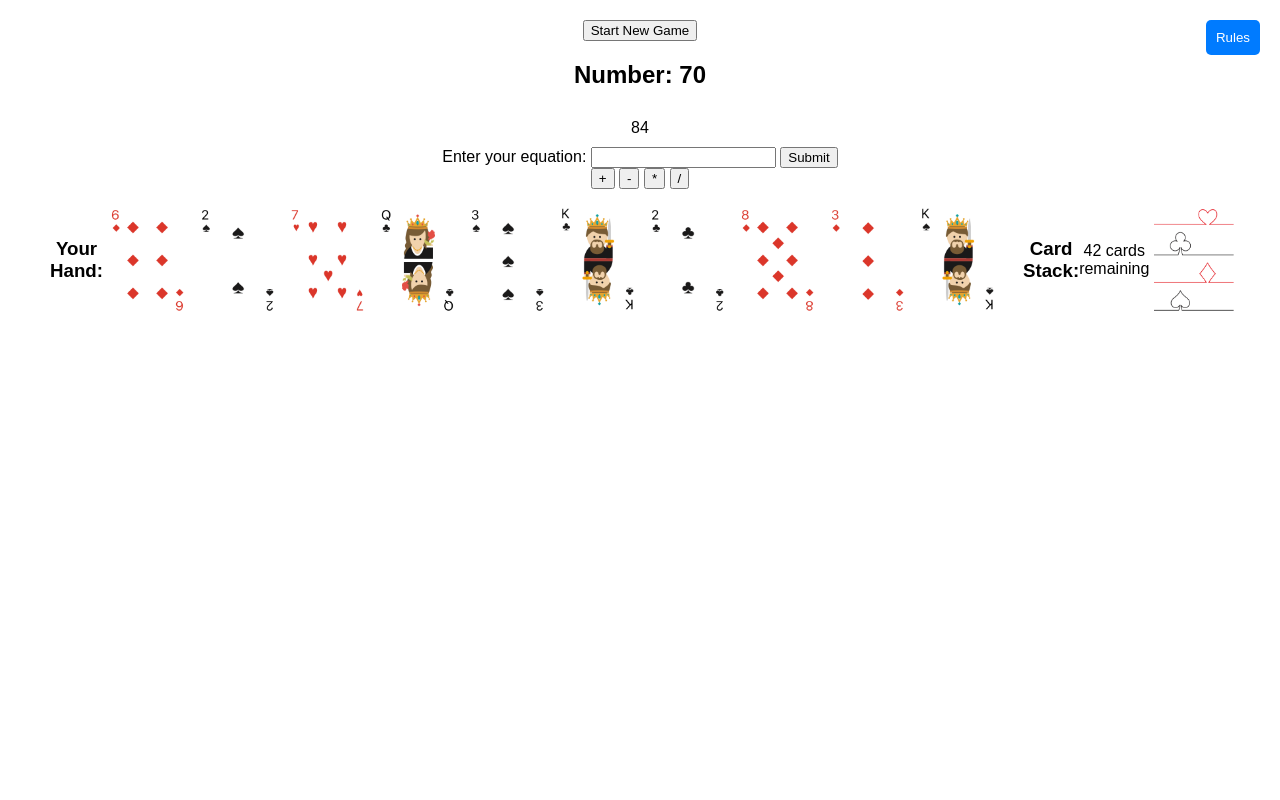
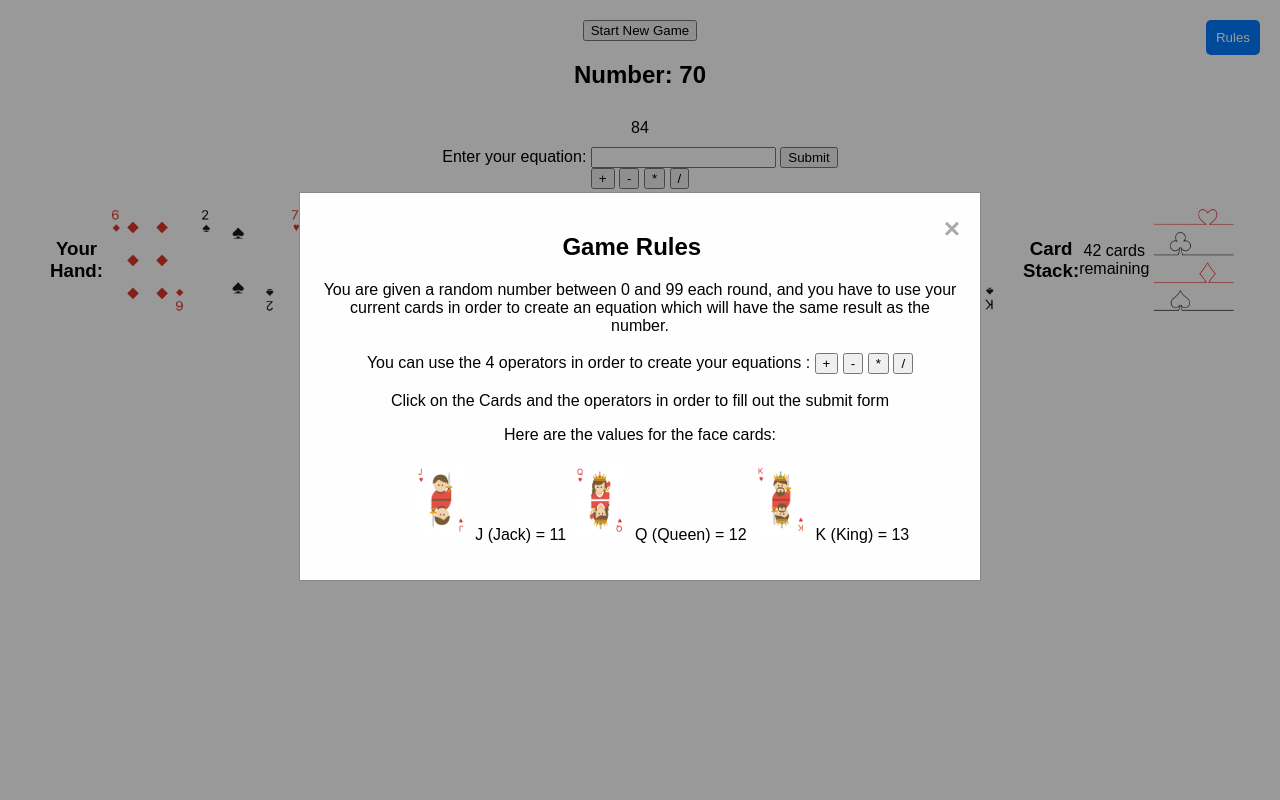
Before and after one commit to ClementDouale/CardGame, a Flask app: page / in a window 1280 px wide. Run offline with Flask 3, Linux system fonts and the light colour scheme.

Commit message:
loading rules each time a game start / the player refresh

```diff
--- a/app/static/js/main.js
+++ b/app/static/js/main.js
@@ -30,20 +30,28 @@ function addOperatorToInput(operator) {
     inputField.value += ' ' + operator + ' '; // Adds space before and after operator
 }
 
+function openRulesModal() {
+    var modal = document.getElementById('rules-modal');
+    modal.style.display = 'block';
+}
+
 document.addEventListener('DOMContentLoaded', function() {
+    // Open the rules modal when the page first loads
+    openRulesModal();
+
+    // Get the "Rules" button
+    var rulesBtn = document.getElementById('rules-btn');
+
     // Get the modal
     var modal = document.getElementById('rules-modal');
 
-    // Get the button that opens the modal
-    var btn = document.getElementById('rules-btn');
-
-    // Get the <span> element that closes the modal
+    // Get the close button
     var span = document.getElementsByClassName('close')[0];
 
-    // When the user clicks the button, open the modal
-    btn.onclick = function() {
-        modal.style.display = 'block';
-    }
+     // When the "Rules" button is clicked, open the modal
+     rulesBtn.onclick = function() {
+        openRulesModal();
+    };
 
     // When the user clicks on <span> (x), close the modal
     span.onclick = function() {
@@ -57,3 +65,9 @@ document.addEventListener('DOMContentLoaded', function() {
         }
     }
 });
+
+
+function openRulesModal() {
+    var modal = document.getElementById('rules-modal');
+    modal.style.display = 'block';
+}
--- a/app/templates/index.html
+++ b/app/templates/index.html
@@ -33,7 +33,7 @@
     </div>
     <div id="game-container">
         <form action="{{ url_for('bp.new_game') }}" method="post">
-            <input type="submit" value="Start New Game">
+            <input type="submit" value="Start New Game" id="new-game-btn">
         </form>
         <h2>Number: <span id="number">{{ number }}</span></h2>
         <div id="timer">30</div>
```
